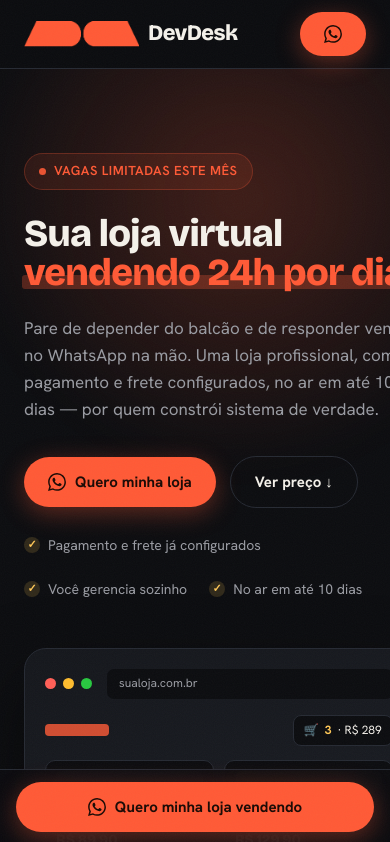
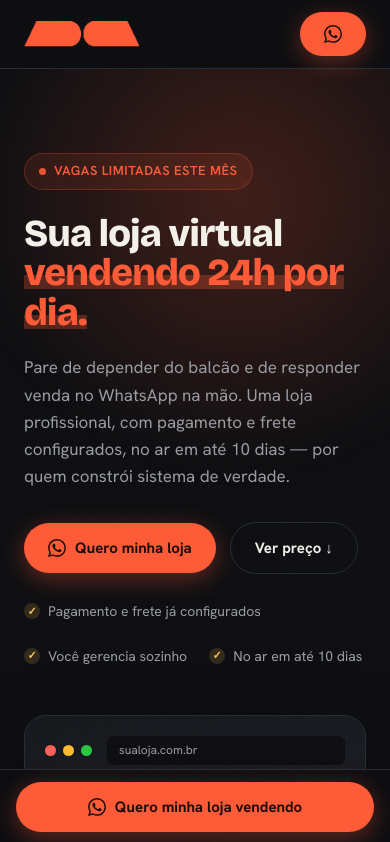
Before and after one commit to juanpetrus/devdesk_site, a Next.js app: page /sua-loja-virtual-vendendo-em-10-dias in a window 390 px wide. Shown: the top 842 px of the page. Built offline with nearby package versions, Linux system fonts and the light colour scheme; no server answers.

Commit message:
feat: mobile ajusts

```diff
--- a/app/(lp)/sua-empresa-com-um-site-profissional-7-dias/Lp.tsx
+++ b/app/(lp)/sua-empresa-com-um-site-profissional-7-dias/Lp.tsx
@@ -77,6 +77,10 @@ export default function Lp() {
         ramo,
       });
       gtagEvent("generate_lead", { source: "lp-site-7-dias" });
+      // Conversão do Google Ads: envio do formulário de lead.
+      gtagEvent("conversion_event_submit_lead_form_1", {
+        source: "lp-site-7-dias",
+      });
       saveLead({ nome, tel, ramo, origem: "lp-site-7-dias", ...getTracking() });
     } else {
       posthog.capture("whatsapp_cta_clicked", {
@@ -144,7 +148,9 @@ export default function Lp() {
               className="logo-mark"
               priority
             />
-            DevDesk<span className="tech">Tech</span>
+            <span className="logo-text">
+              DevDesk<span className="tech">Tech</span>
+            </span>
           </div>
           <a href="#contato" className="btn btn-primary" onClick={goWpp}>
             <WppIcon />
@@ -592,11 +598,6 @@ export default function Lp() {
           Quero meu site em 7 dias
         </a>
       </div>
-      <script>
-        gtag('event', 'conversion_event_submit_lead_form_1', {
-          // <event_parameters>
-        });
-      </script>
     </div>
   );
 }
--- a/app/(lp)/sua-empresa-com-um-site-profissional-7-dias/lp.css
+++ b/app/(lp)/sua-empresa-com-um-site-profissional-7-dias/lp.css
@@ -206,20 +206,17 @@
   margin-bottom: 22px;
 }
 .lp-scope h1 .hl {
-  position: relative;
-  white-space: nowrap;
-}
-.lp-scope h1 .hl::after {
-  content: "";
-  position: absolute;
-  left: -2px;
-  right: -2px;
-  bottom: 6px;
-  height: 14px;
-  background: var(--accent);
-  opacity: 0.28;
-  z-index: -1;
-  border-radius: 3px;
+  /* Destaque que acompanha a quebra de linha (cada linha ganha sua faixa),
+     sem forçar nowrap — que estourava a largura no mobile. */
+  background-image: linear-gradient(
+    to bottom,
+    transparent calc(100% - 20px),
+    rgba(255, 90, 54, 0.28) calc(100% - 20px),
+    rgba(255, 90, 54, 0.28) calc(100% - 6px),
+    transparent calc(100% - 6px)
+  );
+  -webkit-box-decoration-break: clone;
+  box-decoration-break: clone;
 }
 .lp-scope .lede {
   font-size: clamp(17px, 2vw, 20px);
@@ -847,6 +844,10 @@
   .lp-scope .nav .btn-text {
     display: none;
   }
+  /* No mobile o header mostra só o ícone, sem o nome. */
+  .lp-scope .logo-text {
+    display: none;
+  }
   .lp-scope .sticky-cta {
     display: flex;
     position: fixed;
--- a/app/(lp)/sua-loja-virtual-vendendo-em-10-dias/LpEcommerce.tsx
+++ b/app/(lp)/sua-loja-virtual-vendendo-em-10-dias/LpEcommerce.tsx
@@ -136,7 +136,7 @@ export default function LpEcommerce() {
               className="logo-mark"
               priority
             />
-            DevDesk
+            <span className="logo-text">DevDesk</span>
           </div>
           <a href="#contato" className="btn btn-primary" onClick={goWpp}>
             <WppIcon />
--- a/app/(lp)/sua-loja-virtual-vendendo-em-10-dias/lp.css
+++ b/app/(lp)/sua-loja-virtual-vendendo-em-10-dias/lp.css
@@ -206,20 +206,17 @@
   margin-bottom: 22px;
 }
 .lp-scope h1 .hl {
-  position: relative;
-  white-space: nowrap;
-}
-.lp-scope h1 .hl::after {
-  content: "";
-  position: absolute;
-  left: -2px;
-  right: -2px;
-  bottom: 6px;
-  height: 14px;
-  background: var(--accent);
-  opacity: 0.28;
-  z-index: -1;
-  border-radius: 3px;
+  /* Destaque que acompanha a quebra de linha (cada linha ganha sua faixa),
+     sem forçar nowrap — que estourava a largura no mobile. */
+  background-image: linear-gradient(
+    to bottom,
+    transparent calc(100% - 20px),
+    rgba(255, 90, 54, 0.28) calc(100% - 20px),
+    rgba(255, 90, 54, 0.28) calc(100% - 6px),
+    transparent calc(100% - 6px)
+  );
+  -webkit-box-decoration-break: clone;
+  box-decoration-break: clone;
 }
 .lp-scope .lede {
   font-size: clamp(17px, 2vw, 20px);
@@ -882,6 +879,10 @@
   .lp-scope .nav .btn-text {
     display: none;
   }
+  /* No mobile o header mostra só o ícone, sem o nome. */
+  .lp-scope .logo-text {
+    display: none;
+  }
   .lp-scope .sticky-cta {
     display: flex;
     position: fixed;
```
